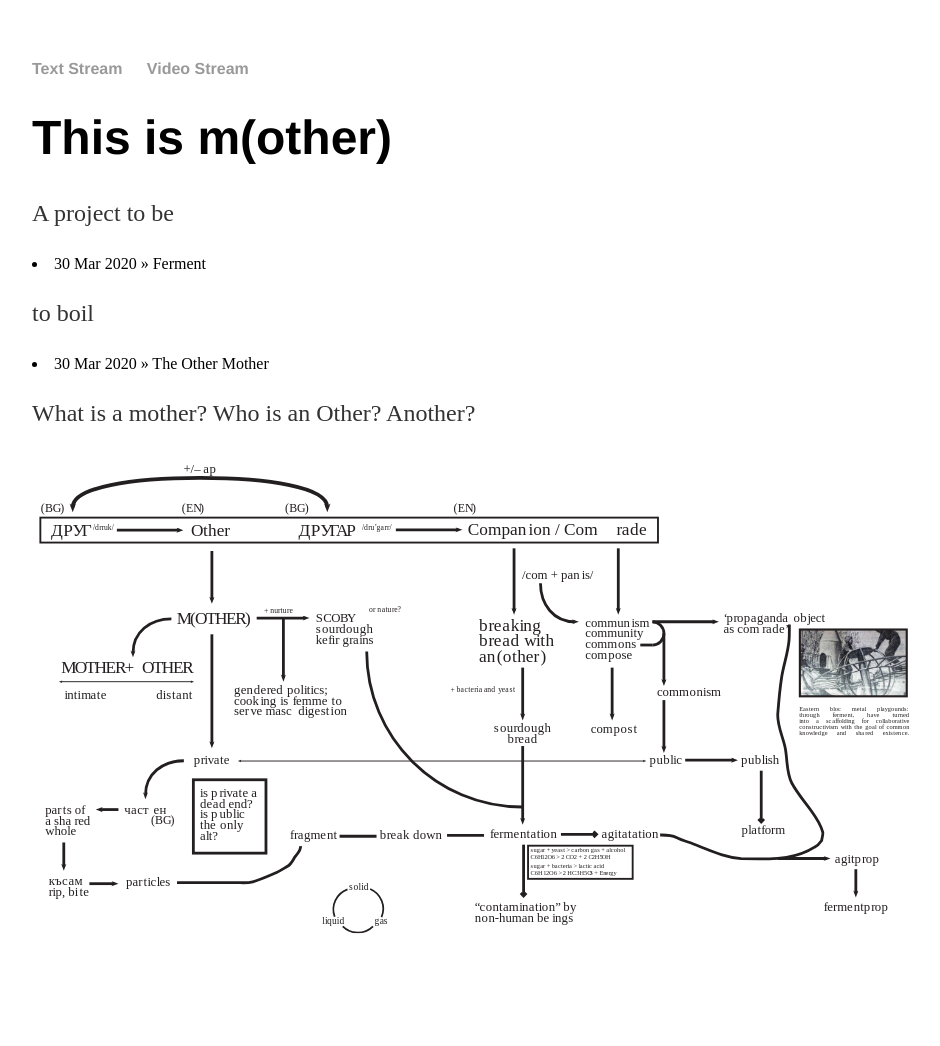
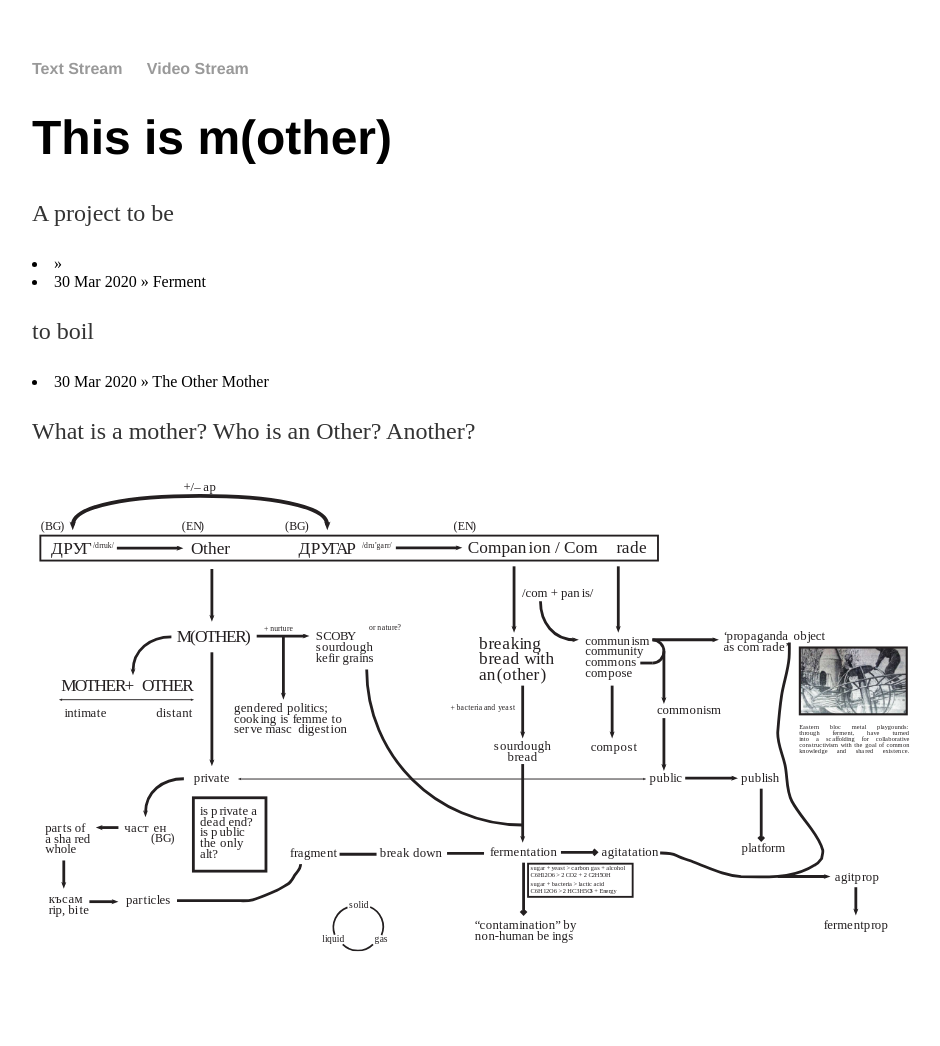
Before and after one commit to zxhxri/zxhxri.github.io, a Jekyll site: the page built from index.html, in a window 1280 px wide. Shown: the whole page, without its empty margins (160-1100 px from the left). Built offline with Jekyll 4.4.1, drawn with Linux system fonts in a browser that asks for light colours.

Commit message:
Update default.html

```diff
--- a/_layouts/default.html
+++ b/_layouts/default.html
@@ -13,6 +13,7 @@
 		</nav>
 		<div class="container">
     		{{ content }}
+			  <li><span>{{ post.date | date_to_string }}</span> » {{ post.title }} </a></li>
 			</div>
 
 		  {% for post in site.posts %}
```
